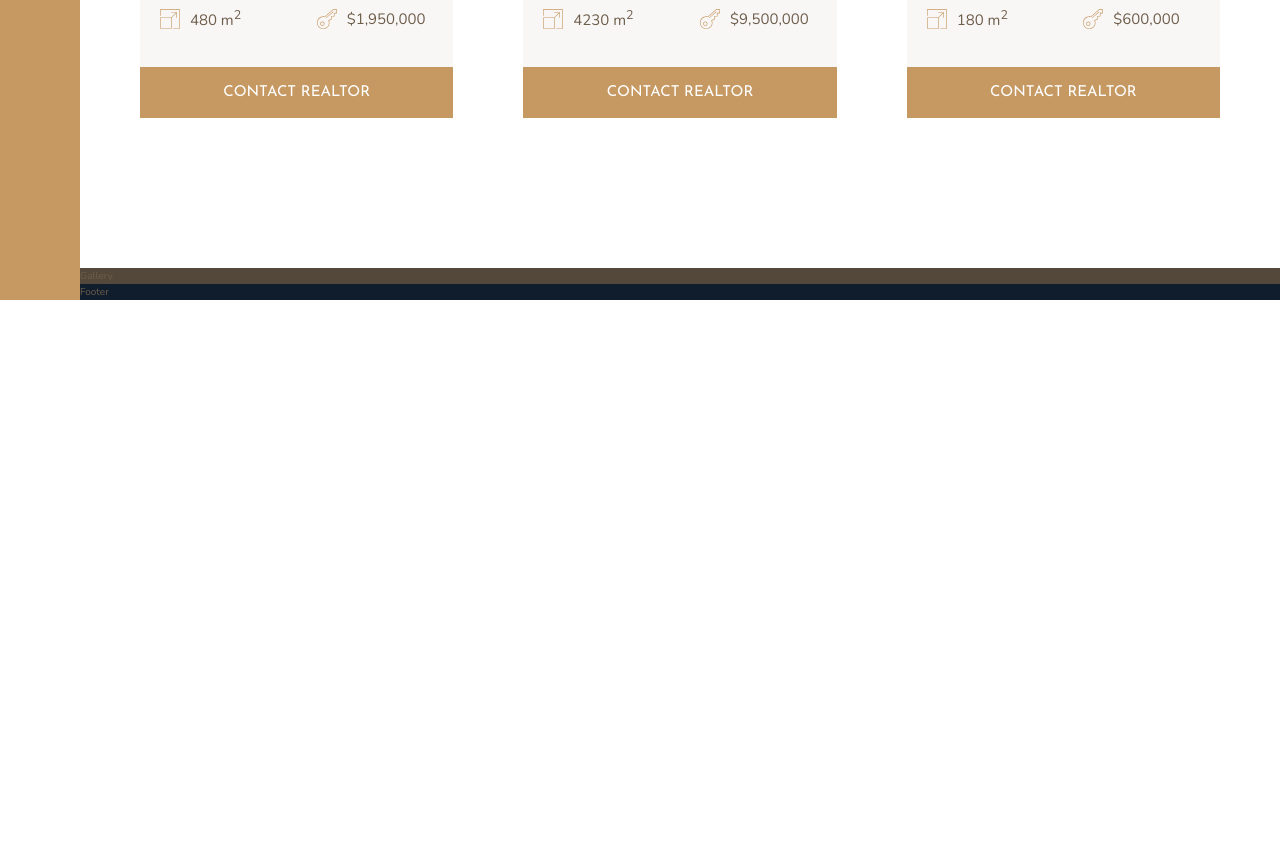
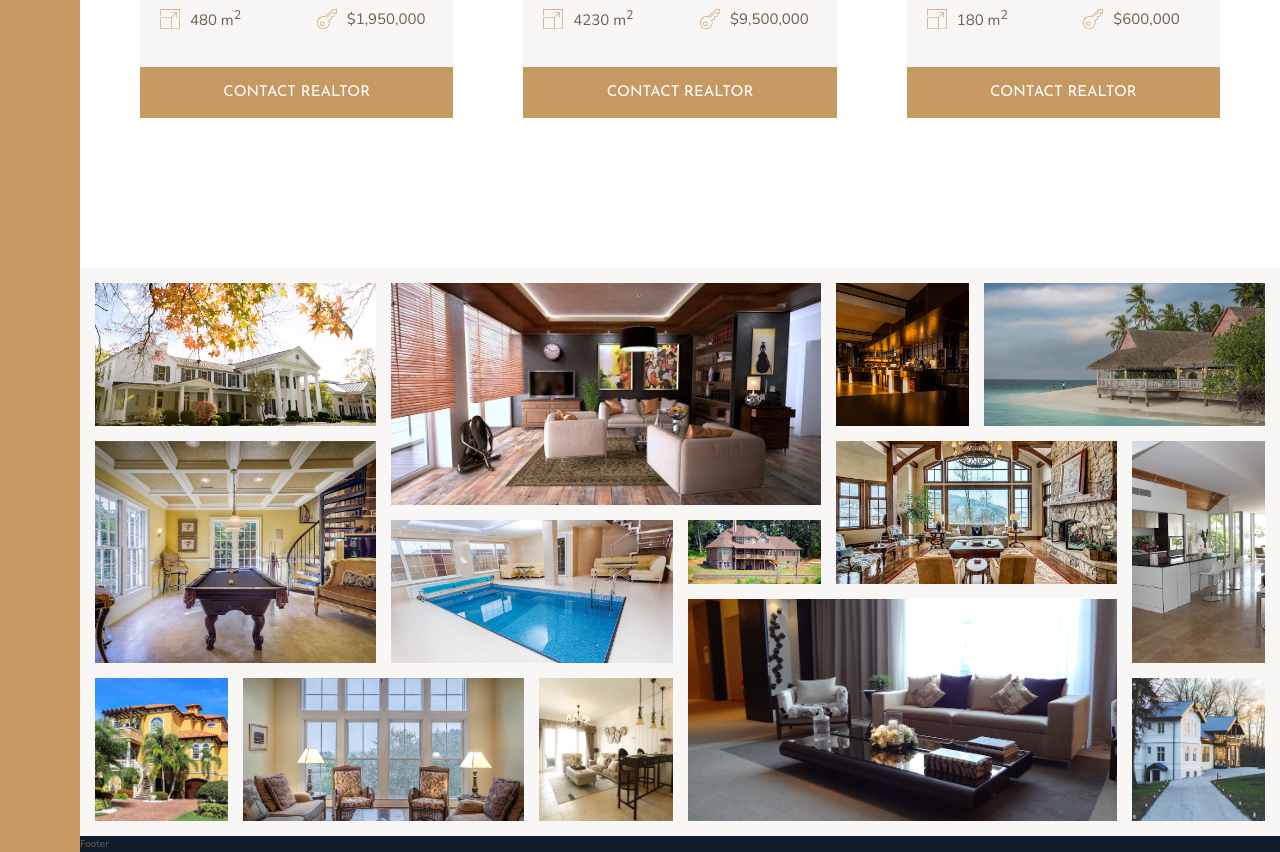
Before and after one commit to git-tutorial-user1/nexter, a website: page index.html in a window 1280 px wide. Shown: the part 2800-3652 px from the top of the page. Before the commit the page ends 3100 px from the top, so only its background shows below. Drawn offline with nearby package versions, Linux system fonts and the light colour scheme.

Commit message:
Add grid images to gallerry section and update index.html

```diff
--- a/index.html
+++ b/index.html
@@ -297,7 +297,48 @@
     </section>
 
     <section class="gallery">
-        Gallery
+        <figure class="gallery__item gallery__item--1">
+            <img src="img/gal-1.jpeg" alt="Gallery image 1" class="gallery__img">
+        </figure>
+        <figure class="gallery__item gallery__item--2">
+            <img src="img/gal-2.jpeg" alt="Gallery image 2" class="gallery__img">
+        </figure>
+        <figure class="gallery__item gallery__item--3">
+            <img src="img/gal-3.jpeg" alt="Gallery image 3" class="gallery__img">
+        </figure>
+        <figure class="gallery__item gallery__item--4">
+            <img src="img/gal-4.jpeg" alt="Gallery image 4" class="gallery__img">
+        </figure>
+        <figure class="gallery__item gallery__item--5">
+            <img src="img/gal-5.jpeg" alt="Gallery image 5" class="gallery__img">
+        </figure>
+        <figure class="gallery__item gallery__item--6">
+            <img src="img/gal-6.jpeg" alt="Gallery image 6" class="gallery__img">
+        </figure>
+        <figure class="gallery__item gallery__item--7">
+            <img src="img/gal-7.jpeg" alt="Gallery image 7" class="gallery__img">
+        </figure>
+        <figure class="gallery__item gallery__item--8">
+            <img src="img/gal-8.jpeg" alt="Gallery image 8" class="gallery__img">
+        </figure>
+        <figure class="gallery__item gallery__item--9">
+            <img src="img/gal-9.jpeg" alt="Gallery image 9" class="gallery__img">
+        </figure>
+        <figure class="gallery__item gallery__item--10">
+            <img src="img/gal-10.jpeg" alt="Gallery image 10" class="gallery__img">
+        </figure>
+        <figure class="gallery__item gallery__item--11">
+            <img src="img/gal-11.jpeg" alt="Gallery image 11" class="gallery__img">
+        </figure>
+        <figure class="gallery__item gallery__item--12">
+            <img src="img/gal-12.jpeg" alt="Gallery image 12" class="gallery__img">
+        </figure>
+        <figure class="gallery__item gallery__item--13">
+            <img src="img/gal-13.jpeg" alt="Gallery image 13" class="gallery__img">
+        </figure>
+        <figure class="gallery__item gallery__item--14">
+            <img src="img/gal-14.jpeg" alt="Gallery image 14" class="gallery__img">
+        </figure>
     </section>
 
     <footer class="footer">
--- a/sass/_gallery.scss
+++ b/sass/_gallery.scss
@@ -1,4 +1,94 @@
 .gallery {
-    background-color: $color-grey-dark-1;
+    padding: 1.5rem;
+    background-color: $color-grey-light-1;
     grid-column: full-start / full-end;
+
+    display: grid;
+    grid-template-columns: repeat(8, 1fr);
+    grid-template-rows: repeat(7, 5vw);
+    grid-gap: 1.5rem;
+
+    &__item {
+
+        &--1 {
+            grid-column: 1 / 3;
+            grid-row: 1 / 3;
+        }
+
+        &--2 {
+            grid-column: 3 / 6;
+            grid-row: 1 / 4;
+        }
+
+        &--3 {
+            grid-row: 1 / 3;
+        }
+
+        &--4 {
+            grid-row: 1 / 3;
+            grid-column: 7 / -1;
+        }
+
+        &--4 {
+            grid-row: 1 / 3;
+            grid-column: 7 / -1;
+        }
+
+        &--5 {
+            grid-row: 6 / -1;
+            grid-column: 2 / 4;
+        }
+
+        &--6 {
+            grid-row: 4 / 6;
+            grid-column: 3 / 5;
+        }
+
+        &--7 {
+            grid-row: 4 / 5;
+            grid-column: 5 / 6;
+        }
+
+        &--8 {
+            grid-row: 3 / 5;
+            grid-column: 6 / 8;
+        }
+
+        &--9 {
+            grid-row: 3 / 6;
+            grid-column: 8 / -1;
+        }
+
+        &--10 {
+            grid-row: 6 / -1;
+            grid-column: 1 / 2;
+        }
+
+        &--11 {
+            grid-row: 6 / -1;
+            grid-column: 4 / 5;
+        }
+
+        &--12 {
+            grid-row: 5 / -1;
+            grid-column: 5 / 8;
+        }
+
+        &--13 {
+            grid-row: 3 / 6;
+            grid-column: 1 / 3;
+        }
+
+        &--14 {
+            grid-row: 6 / -1;
+            grid-column: 8 / -1;
+        }
+    }
+
+    &__img {
+        width: 100%;
+        height: 100%;
+        object-fit: cover;
+        display: block;
+    }
 }
```
Also changed, not shown: css/style.css.
